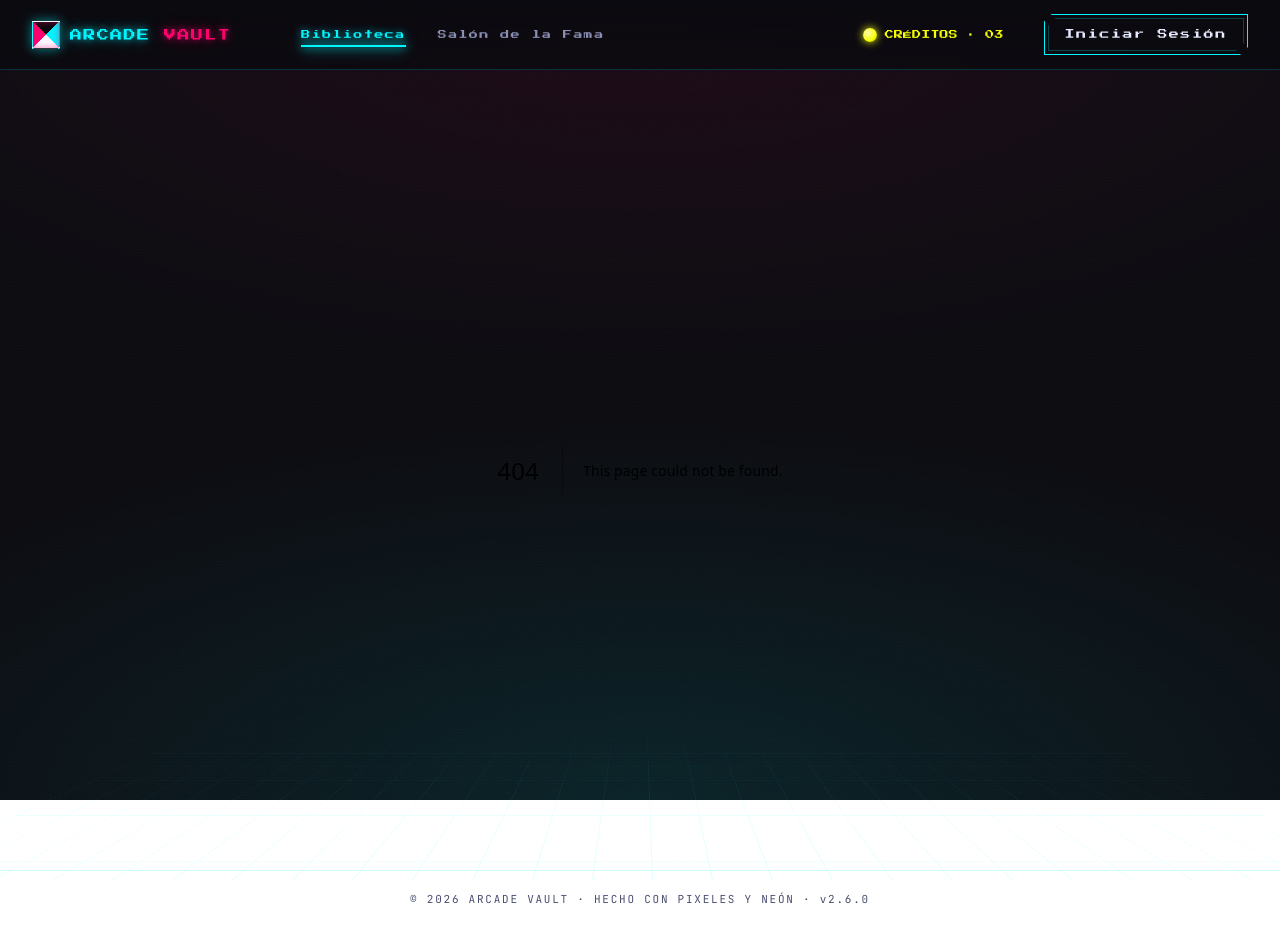
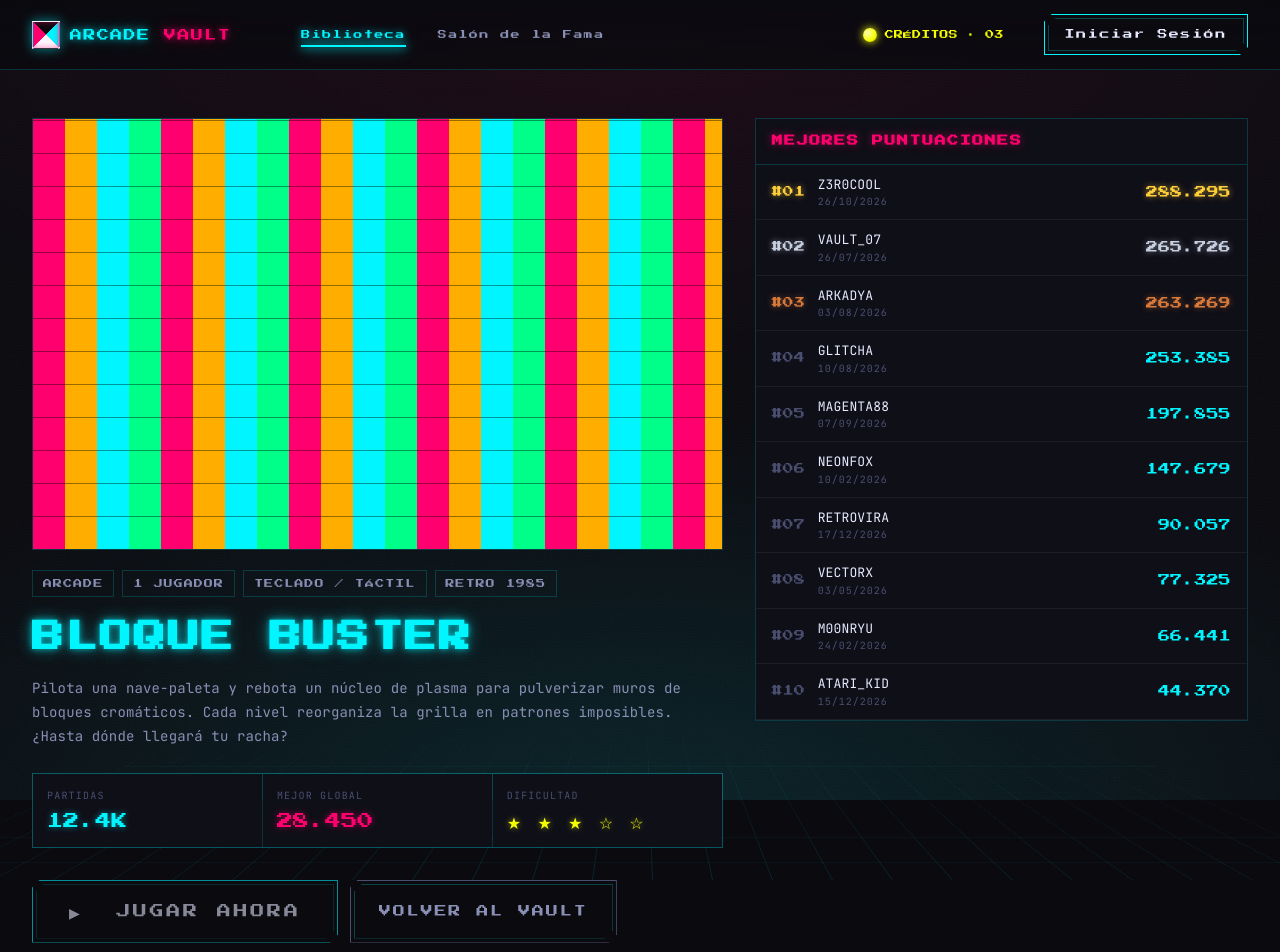
Before and after one commit to 925ctrl/arcade-vault, a Next.js app: page /games/bloque-buster in a window 1280 px wide. Before the commit this address had no page. Shown: the top 952 px of the page. Before the commit the page ends 928 px from the top, so only its background shows below. Built offline with nearby package versions, Linux system fonts and the light colour scheme.

Commit message:
feat: add GameDetailPage and NotFound components with leaderboard functionality

```diff
--- /dev/null
+++ b/app/games/[id]/page.tsx
@@ -0,0 +1,66 @@
+import Link from "next/link";
+import { notFound } from "next/navigation";
+import { Leaderboard } from "@/components/leaderboard";
+import { GAMES, getGame, seededScores } from "@/lib/games";
+
+export function generateStaticParams() {
+  return GAMES.map((g) => ({ id: g.id }));
+}
+
+export default async function GameDetailPage({ params }: PageProps<"/games/[id]">) {
+  const { id } = await params;
+  const game = getGame(id);
+  if (!game) notFound();
+
+  const scores = seededScores(id.length * 17 + 3, 10);
+
+  return (
+    <div className="av-detail fade-in">
+      <div>
+        <div className="detail-cover">
+          <div className={"cover-bg " + game.cover}></div>
+        </div>
+        <div style={{ marginTop: 20 }} className="detail-info">
+          <div className="detail-tags">
+            <span>{game.category}</span>
+            <span>1 JUGADOR</span>
+            <span>TECLADO / TÁCTIL</span>
+            <span>RETRO 1985</span>
+          </div>
+          <h2 className="neon-cyan">{game.title}</h2>
+          <p>{game.long}</p>
+          <div className="stat-strip">
+            <div>
+              <div className="l">Partidas</div>
+              <div className="v">{game.plays}</div>
+            </div>
+            <div>
+              <div className="l">Mejor global</div>
+              <div className="v" style={{ color: "var(--magenta)", textShadow: "0 0 6px rgba(255,0,110,0.5)" }}>
+                {game.best.toLocaleString("es-ES")}
+              </div>
+            </div>
+            <div>
+              <div className="l">Dificultad</div>
+              <div className="v" style={{ color: "var(--yellow)", textShadow: "0 0 6px rgba(245,255,0,0.5)" }}>
+                ★ ★ ★ ☆ ☆
+              </div>
+            </div>
+          </div>
+          <div className="detail-actions">
+            <Link href={`/games/${game.id}/play`} className="btn xl pulse">
+              ▶&nbsp; JUGAR AHORA
+            </Link>
+            <Link href="/" className="btn ghost lg">
+              VOLVER AL VAULT
+            </Link>
+          </div>
+        </div>
+      </div>
+
+      <aside>
+        <Leaderboard scores={scores} />
+      </aside>
+    </div>
+  );
+}
--- /dev/null
+++ b/app/not-found.tsx
@@ -0,0 +1,25 @@
+import type { Metadata } from "next";
+import Link from "next/link";
+
+export const metadata: Metadata = {
+  title: "404 · Arcade Vault",
+};
+
+export default function NotFound() {
+  return (
+    <section className="av-hero fade-in" style={{ padding: "96px 24px" }}>
+      <h1 className="neon-magenta flicker" style={{ fontSize: "clamp(48px, 14vw, 120px)" }}>
+        404
+      </h1>
+      <div className="pixel neon-cyan" style={{ fontSize: 14, marginTop: 24 }}>
+        GAME OVER
+      </div>
+      <div className="sub" style={{ marginTop: 16 }}>
+        ESTA PÁGINA NO EXISTE EN EL VAULT <span className="blink">_</span>
+      </div>
+      <Link href="/" className="btn" style={{ marginTop: 32 }}>
+        VOLVER AL VAULT
+      </Link>
+    </section>
+  );
+}
--- /dev/null
+++ b/components/leaderboard.tsx
@@ -0,0 +1,23 @@
+import type { ScoreRow } from "@/lib/games";
+
+const TOP_CLASS = ["top1", "top2", "top3"];
+
+export function Leaderboard({ scores }: { scores: ScoreRow[] }) {
+  return (
+    <div className="leaderboard">
+      <h3>MEJORES PUNTUACIONES</h3>
+      {scores.map((r, i) => (
+        <div key={r.name} className={"lb-row" + (TOP_CLASS[i] ? " " + TOP_CLASS[i] : "")}>
+          <div className="rk">#{String(r.rank).padStart(2, "0")}</div>
+          <div className="pl">
+            {r.name}
+            <div style={{ fontSize: 10, color: "var(--ink-faint)", letterSpacing: "0.1em" }}>
+              {r.date}
+            </div>
+          </div>
+          <div className="sc">{r.score.toLocaleString("es-ES")}</div>
+        </div>
+      ))}
+    </div>
+  );
+}
```
